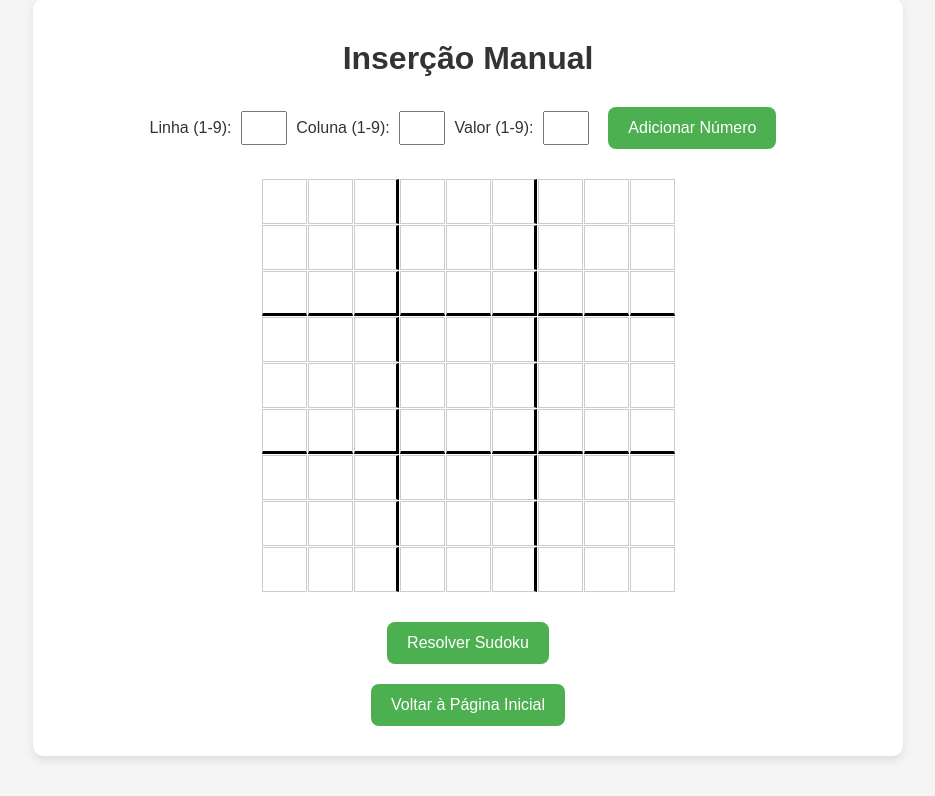
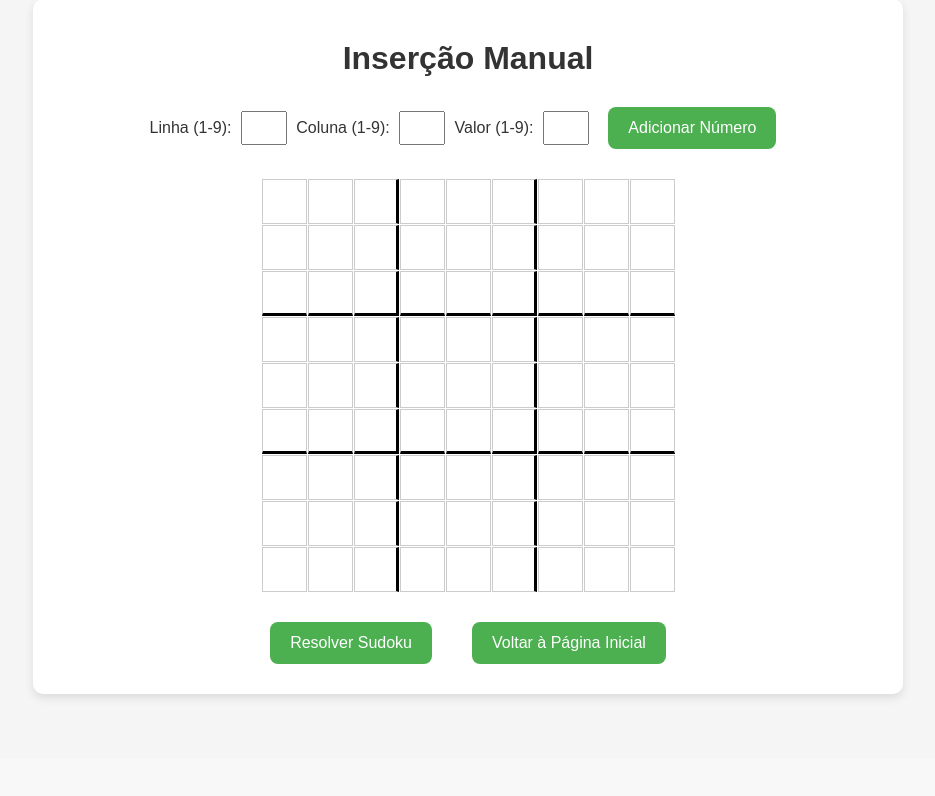
Before and after one commit to JRacanelli16/Sudoku, a Flask app: page /manual in a window 1280 px wide. Shown: the part 41-837 px from the top of the page, without its empty margins (172-1107 px from the left). After the commit the page ends 740 px from the top, so only its background shows below. Run offline with Flask 3, Linux system fonts and the light colour scheme.

Commit message:
Update manual.html

```diff
--- a/templates/manual.html
+++ b/templates/manual.html
@@ -31,7 +31,8 @@
           </div>
         {% endfor %}
       {% endfor %}
-    </div>
+    </div><div class="button-group">
+
 
     <form action="/solve_manual" method="GET">
       <button type="submit">Resolver Sudoku</button>
@@ -40,6 +41,7 @@
     <form action="/reset" method="GET">
       <button type="submit">Voltar à Página Inicial</button>
     </form>
+</div>
   </div>
 </body>
 </html>
```
